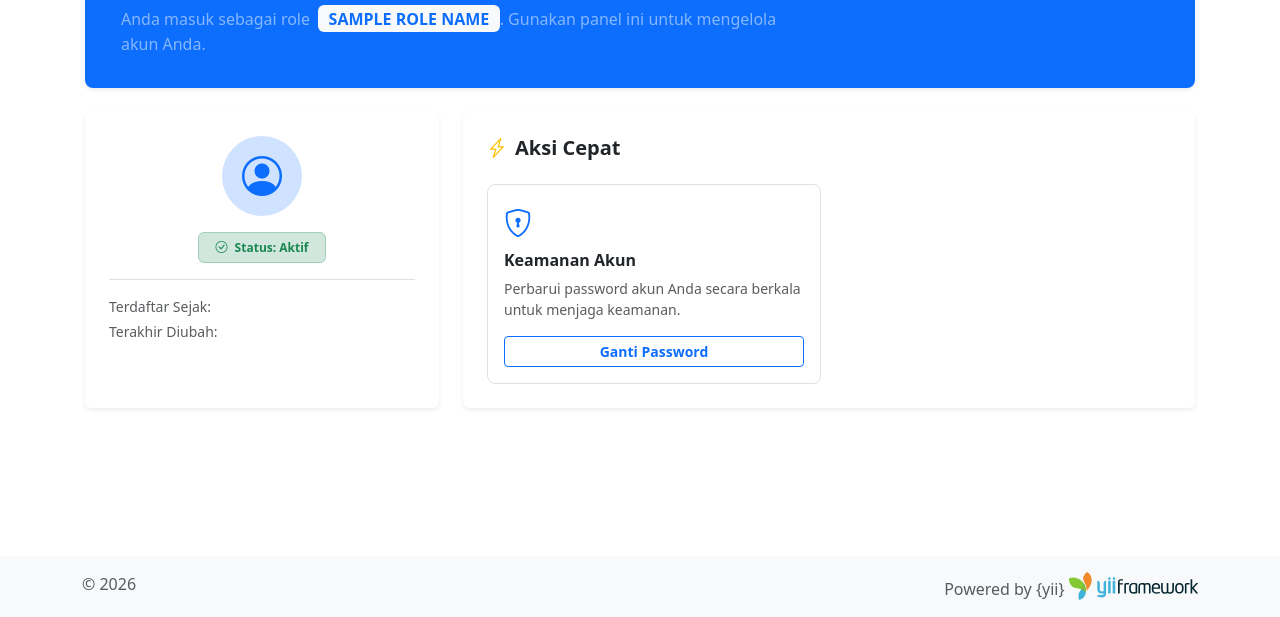
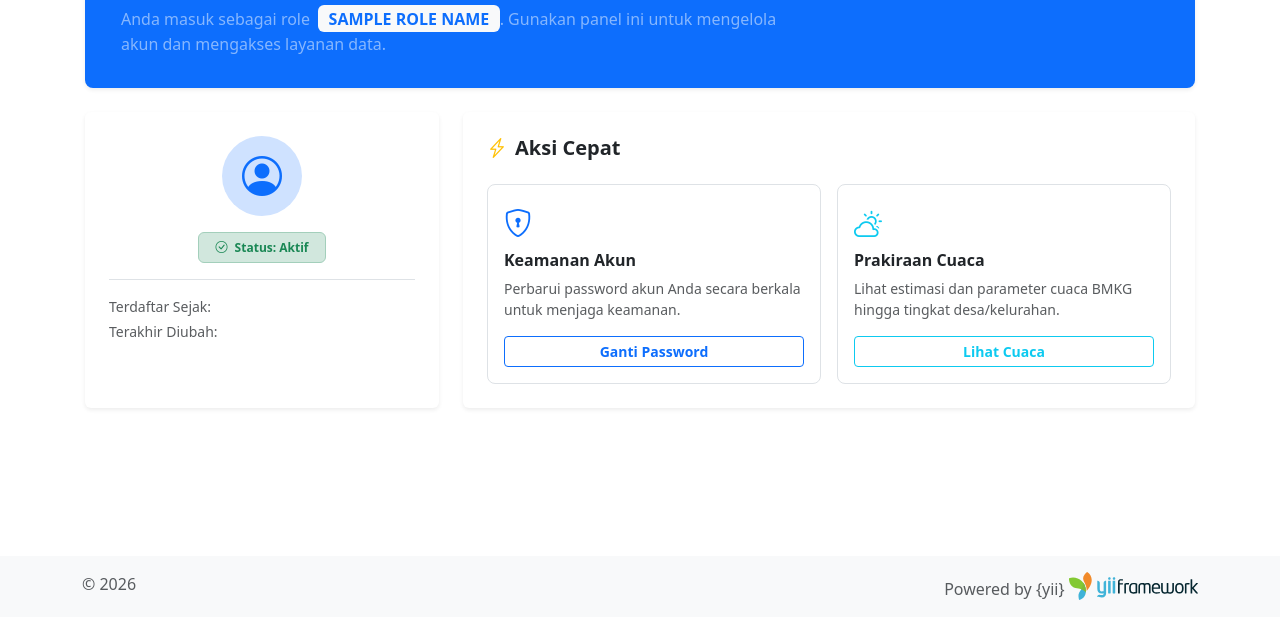
Before and after one commit to rudigigih1907/tms-cuaca, a Yii app: template views/site/dashboard.php in a window 1280 px wide. Shown: the part 183-800 px from the top of the page. Run offline with PHP 8.4 and a stand-in for Yii, Linux system fonts and the light colour scheme; the template is opened without the code that fills it: most values are stand-ins (such as "Sample title", 1, 10 or a date in 2020); data that the repository does not hold is empty; some libraries are stand-ins or nearby versions.

Commit message:
merubah tampilan dashboard

```diff
--- a/views/site/dashboard.php
+++ b/views/site/dashboard.php
@@ -1,13 +1,14 @@
 <?php
 
 use yii\helpers\Html;
+use yii\helpers\Url;
 use app\models\User;
 
 /** @var yii\web\View $this */
 /** @var app\models\User $user */
 /** @var string $roleName */
 
-$this->title = 'Dashboard Pengguna';
+$this->title = 'Dashboard';
 $this->params['breadcrumbs'][] = $this->title;
 ?>
 
@@ -18,7 +19,7 @@ $this->params['breadcrumbs'][] = $this->title;
             <h1 class="display-6 fw-bold">Selamat Datang, <?= Html::encode($user->username) ?>! 👋</h1>
             <p class="col-md-8 fs-6 mb-0 text-white-50">
                 Anda masuk sebagai role <span class="badge bg-light text-primary fw-semibold fs-6 ms-1"><?= Html::encode(strtoupper($roleName)) ?></span>.
-                Gunakan panel ini untuk mengelola akun Anda.
+                Gunakan panel ini untuk mengelola akun dan mengakses layanan data.
             </p>
         </div>
     </div>
@@ -78,7 +79,19 @@ $this->params['breadcrumbs'][] = $this->title;
                             </div>
                         </div>
 
-                        <!-- Tombol Khusus Admin (Kondisional) -->
+                        <div class="col-sm-6">
+                            <div class="p-3 border rounded-3 h-100 d-flex flex-column justify-content-between">
+                                <div>
+                                    <div class="text-info mb-2">
+                                        <i class="bi bi-cloud-sun fs-3"></i>
+                                    </div>
+                                    <h6 class="fw-bold">Prakiraan Cuaca</h6>
+                                    <p class="small text-muted mb-3">Lihat estimasi dan parameter cuaca BMKG hingga tingkat desa/kelurahan.</p>
+                                </div>
+                                <?= Html::a('Lihat Cuaca', ['/cuaca/index'], ['class' => 'btn btn-sm btn-outline-info fw-semibold w-100']) ?>
+                            </div>
+                        </div>
+
                         <?php if (Yii::$app->user->can('admin')): ?>
                             <div class="col-sm-6">
                                 <div class="p-3 border rounded-3 h-100 d-flex flex-column justify-content-between">
@@ -92,6 +105,19 @@ $this->params['breadcrumbs'][] = $this->title;
                                     <?= Html::a('Buka User Management', ['/user/index'], ['class' => 'btn btn-sm btn-outline-danger fw-semibold w-100']) ?>
                                 </div>
                             </div>
+
+                            <div class="col-sm-6">
+                                <div class="p-3 border rounded-3 h-100 d-flex flex-column justify-content-between">
+                                    <div>
+                                        <div class="text-success mb-2">
+                                            <i class="bi bi-geo-alt fs-3"></i>
+                                        </div>
+                                        <h6 class="fw-bold">Data Wilayah</h6>
+                                        <p class="small text-muted mb-3">Kelola dan lihat hirarki data administratif tingkat 4 (Provinsi-Desa).</p>
+                                    </div>
+                                    <?= Html::a('Kelola Data Wilayah', ['/wilayah/index'], ['class' => 'btn btn-sm btn-outline-success fw-semibold w-100']) ?>
+                                </div>
+                            </div>
                         <?php endif; ?>
                     </div>
                 </div>
```
